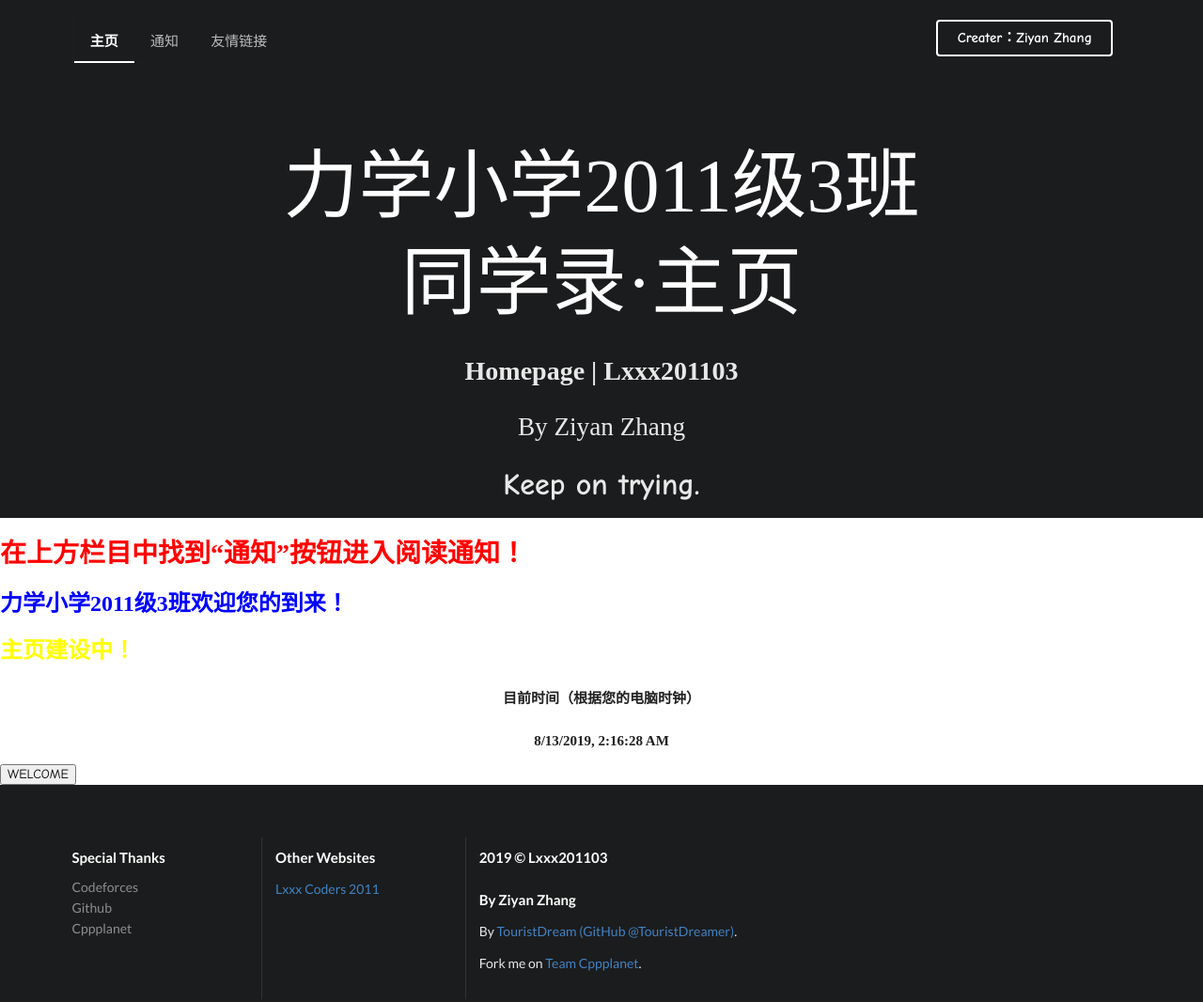
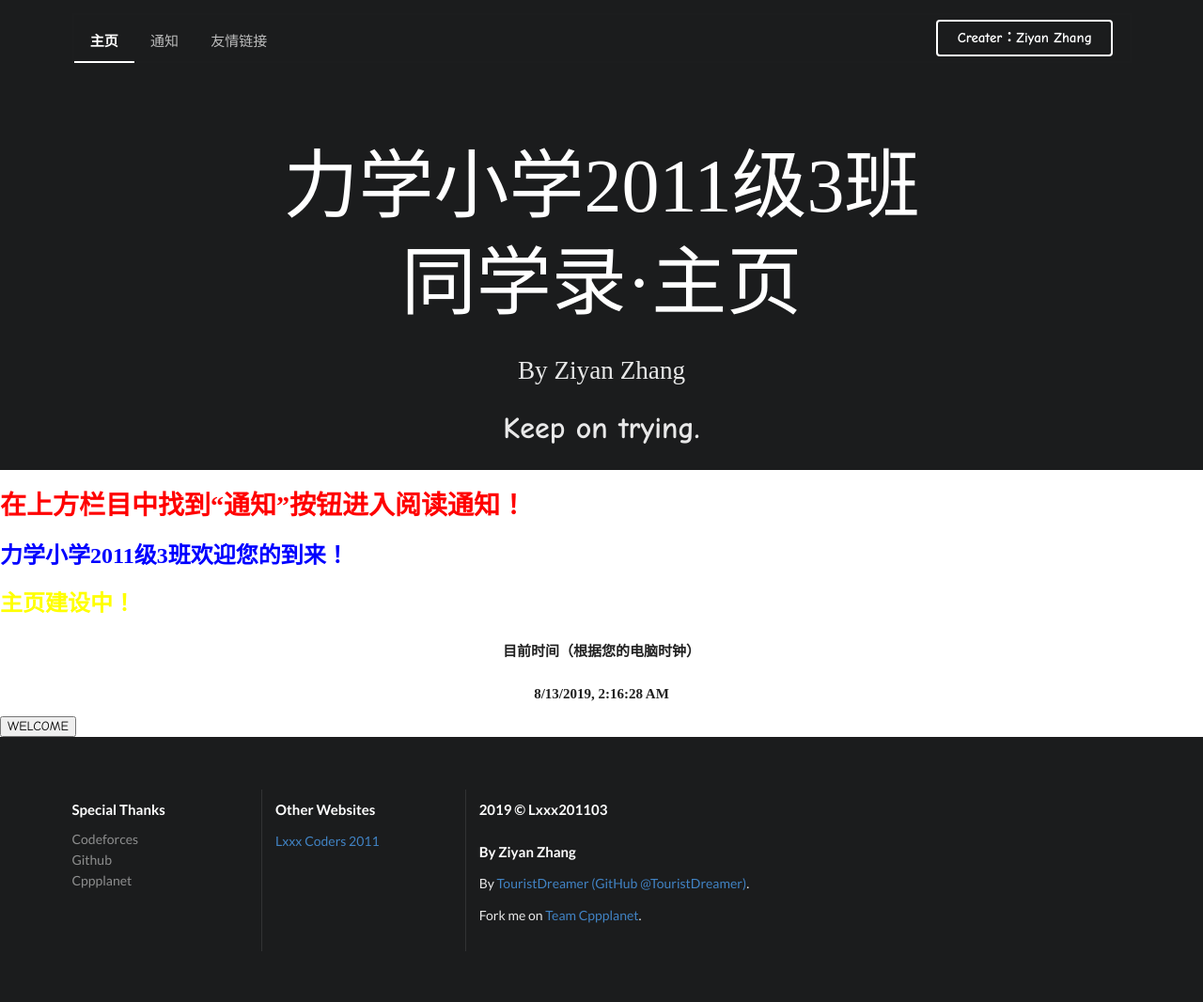
Before and after one commit to lxxx201103/homepage, a plain HTML site: page index.html in a window 1280 px wide. Shown: the top 1066 px of the page at 94% size. Drawn offline with nearby package versions, Linux system fonts and the light colour scheme.

Commit message:
Update index.html

```diff
--- a/index.html
+++ b/index.html
@@ -123,9 +123,6 @@ function show_info()
 
             <div class="ui text container">
                 <h1 class="ui inverted header" style="font-family:KaiTi">力学小学2011级3班同学录·主页</h1>
-                <h1 style="font-family:STXinwei">
-                    Homepage | Lxxx201103
-                </h1>
                 <h2 style="font-family:STXinwei">
                     By Ziyan Zhang
                 </h1>
@@ -173,7 +170,7 @@ function show_info()
                     <div class="seven wide column">
                         <h4 class="ui inverted header">2019 © Lxxx201103</h4>
                         <h4 class="ui inverted header">By Ziyan Zhang</h4>
-                        <p>By <a href="https://github.com/TouristDreamer" target="_blank">TouristDream (GitHub @TouristDreamer)</a>.</p>
+                        <p>By <a href="https://github.com/TouristDreamer" target="_blank">TouristDreamer (GitHub @TouristDreamer)</a>.</p>
                         <p>Fork me on <a href="https://github.com/Cppplanet" target="_blank">Team Cppplanet</a>.</p>
                         <p><script src="//s19.cnzz.com/z_stat.php?id=1265767215&web_id=1265767215"></script></p>
                     </div>
```
